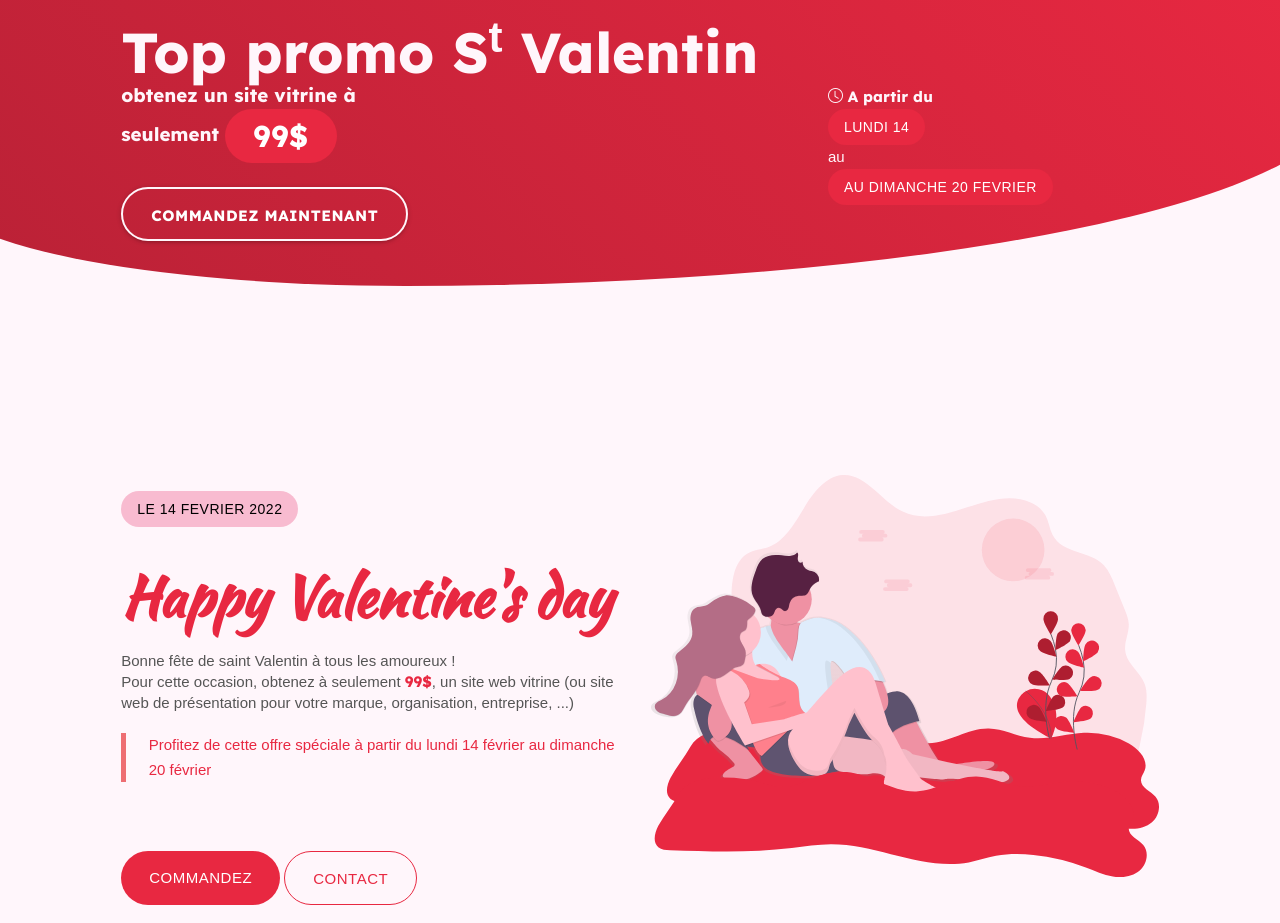
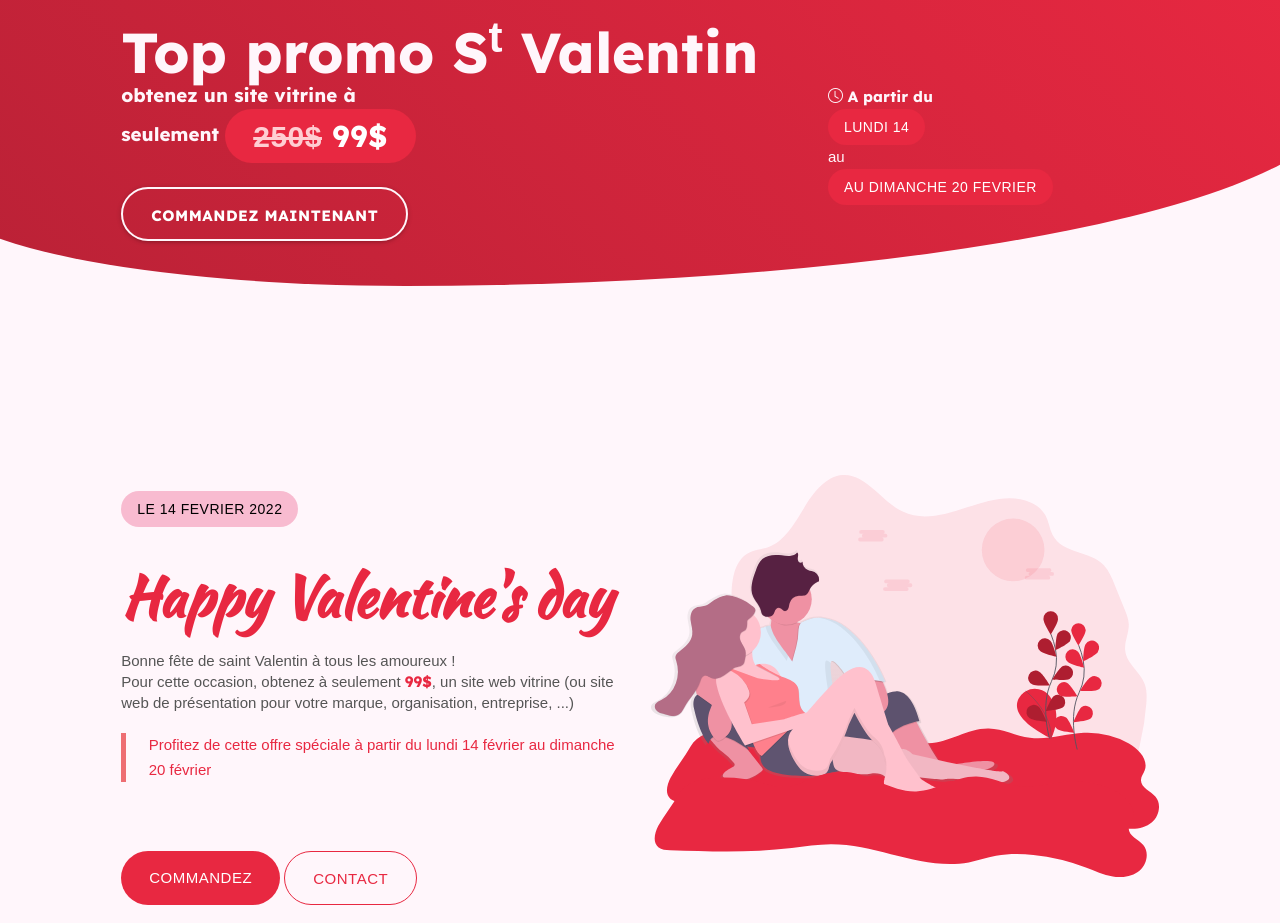
Before and after one commit to meldi-akelax/valentin, a plain HTML site: page index.html in a window 1280 px wide. Shown: the top 923 px of the page. Drawn offline with Linux system fonts and the light colour scheme; a web font is replaced by a local one.

Commit message:
first commit 3

```diff
--- a/index.html
+++ b/index.html
@@ -4,7 +4,7 @@
     <meta charset="UTF-8">
     <meta http-equiv="X-UA-Compatible" content="IE=edge">
     <meta name="viewport" content="width=device-width, initial-scale=1.0">
-    <title>Happy valentine</title>
+    <title>Happy valentine's day</title>
 
     <link rel="stylesheet" href="./assets/css/materialize.min.css">
     <link rel="stylesheet" href="./assets/css/bootstrap-icons.css">
@@ -61,7 +61,8 @@
                     <h1 class="margin-0 text-bold">Top promo S<sup>t</sup> Valentin</h1>
                     <h4 class="margin-0">obtenez un site vitrine à
                         <br> seulement
-                        <span class="text-bold btn-large btn-custom z-depth-0 red" style="font-size: 30px;">99$</span>
+                        <span class="text-bold btn-large btn-custom z-depth-0 red" style="font-size: 30px;">
+                            <span class="red-text text-lighten-4" style="text-decoration: line-through;">250$</span> 99$</span>
                     </h4><br>
                     <a class="btn-large btn-custom transparent border-white text-bold  waves-effect waves-light modal-trigger" href="#modal1">Commandez maintenant</a>
                 </div>
```
